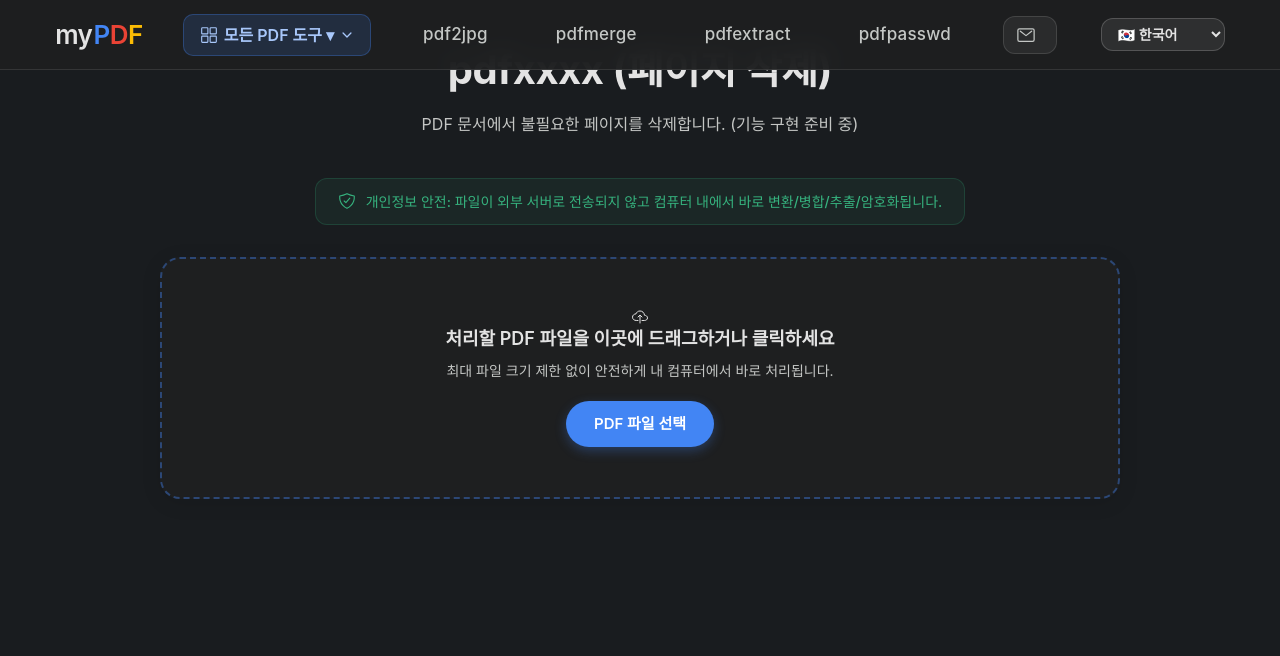
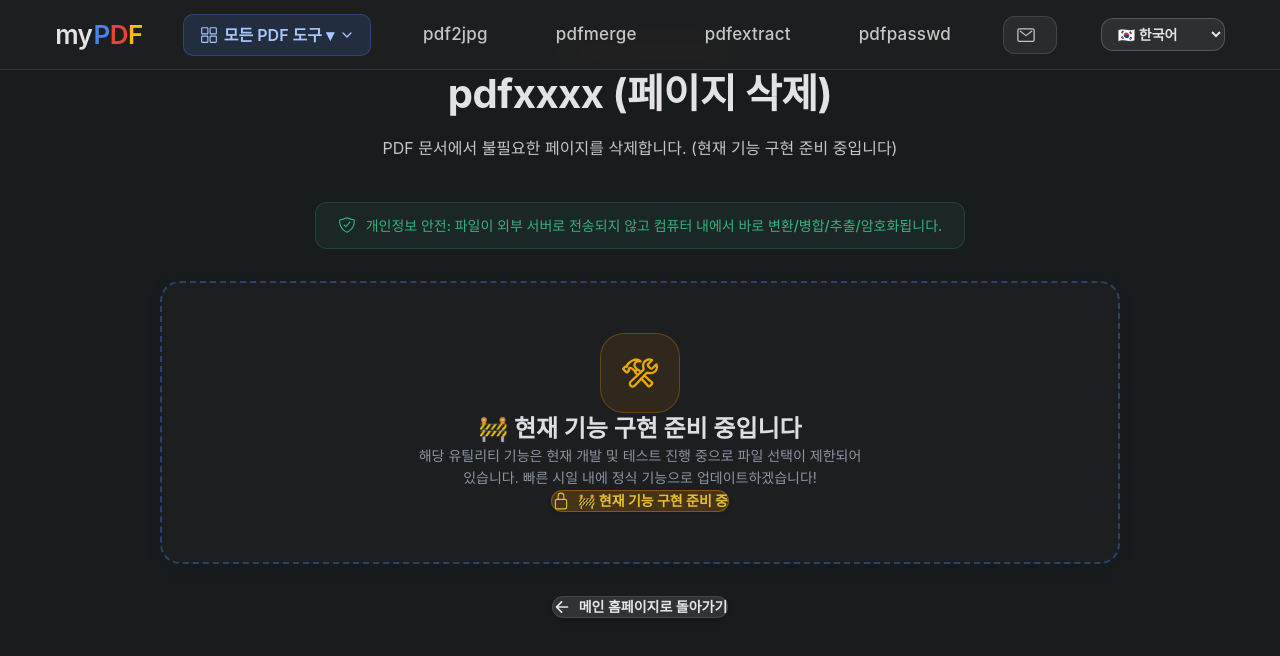
Before and after one commit to HANJAEDUC/pdfutil, a Next.js app: page /pdfxxxx in a window 1280 px wide. Shown: the top 656 px of the page. Built offline with nearby package versions, Linux system fonts and the light colour scheme.

Commit message:
Disable file selection button and display clear '현재 기능 구현 준비 중입니다' state on reference demo tool pages

```diff
--- a/src/components/DemoToolClient.tsx
+++ b/src/components/DemoToolClient.tsx
@@ -1,14 +1,14 @@
 "use client";
 
-import React, { useState, useRef } from 'react';
+import React from 'react';
 import Link from 'next/link';
 import styles from './PdfConverterClient.module.css';
 import { useLanguage } from '@/lib/LanguageContext';
 import {
-  IoCloudUploadOutline,
   IoShieldCheckmarkOutline,
-  IoRefreshOutline,
-  IoCheckmarkCircleOutline,
+  IoConstructOutline,
+  IoArrowBackOutline,
+  IoLockClosedOutline,
 } from 'react-icons/io5';
 
 interface DemoToolProps {
@@ -20,70 +20,73 @@
 
 const TOOL_DETAILS_I18N: { [key: string]: { [lang: string]: { title: string; desc: string } } } = {
   pdfxxx: {
-    ko: { title: 'pdfxxx (페이지 분할)', desc: '하나의 PDF 문서를 여러 개로 분할합니다. (기능 구현 준비 중)' },
-    en: { title: 'pdfxxx (Split PDF)', desc: 'Split a PDF document into multiple separate files. (Coming Soon)' },
-    de: { title: 'pdfxxx (PDF Teilen)', desc: 'Teilen Sie ein PDF-Dokument in mehrere Dateien. (In Vorbereitung)' },
+    ko: { title: 'pdfxxx (페이지 분할)', desc: '하나의 PDF 문서를 여러 개로 분할합니다. (현재 기능 구현 준비 중입니다)' },
+    en: { title: 'pdfxxx (Split PDF)', desc: 'Split a PDF document into multiple separate files. (Feature Under Construction)' },
+    de: { title: 'pdfxxx (PDF Teilen)', desc: 'Teilen Sie ein PDF-Dokument in mehrere Dateien. (Funktion in Vorbereitung)' },
   },
   pdfxxxx: {
-    ko: { title: 'pdfxxxx (페이지 삭제)', desc: 'PDF 문서에서 불필요한 페이지를 삭제합니다. (기능 구현 준비 중)' },
-    en: { title: 'pdfxxxx (Delete Pages)', desc: 'Delete unwanted pages from a PDF document. (Coming Soon)' },
-    de: { title: 'pdfxxxx (Seiten Löschen)', desc: 'Löschen Sie unerwünschte Seiten aus einem PDF. (In Vorbereitung)' },
+    ko: { title: 'pdfxxxx (페이지 삭제)', desc: 'PDF 문서에서 불필요한 페이지를 삭제합니다. (현재 기능 구현 준비 중입니다)' },
+    en: { title: 'pdfxxxx (Delete Pages)', desc: 'Delete unwanted pages from a PDF document. (Feature Under Construction)' },
+    de: { title: 'pdfxxxx (Seiten Löschen)', desc: 'Löschen Sie unerwünschte Seiten aus einem PDF. (Funktion in Vorbereitung)' },
   },
   pdfxxxxx: {
-    ko: { title: 'pdfxxxxx (페이지 회전)', desc: 'PDF 각 페이지 방향을 90도 회전시킵니다. (기능 구현 준비 중)' },
-    en: { title: 'pdfxxxxx (Rotate PDF)', desc: 'Rotate PDF pages 90 degrees or 180 degrees. (Coming Soon)' },
-    de: { title: 'pdfxxxxx (PDF Drehen)', desc: 'Drehen Sie PDF-Seiten um 90 oder 180 Grad. (In Vorbereitung)' },
+    ko: { title: 'pdfxxxxx (페이지 회전)', desc: 'PDF 각 페이지 방향을 90도 회전시킵니다. (현재 기능 구현 준비 중입니다)' },
+    en: { title: 'pdfxxxxx (Rotate PDF)', desc: 'Rotate PDF pages 90 degrees or 180 degrees. (Feature Under Construction)' },
+    de: { title: 'pdfxxxxx (PDF Drehen)', desc: 'Drehen Sie PDF-Seiten um 90 oder 180 Grad. (Funktion in Vorbereitung)' },
   },
   pdfxxxxxx: {
-    ko: { title: 'pdfxxxxxx (용량 압축)', desc: 'PDF 문서 용량을 경량화하여 압축합니다. (기능 구현 준비 중)' },
-    en: { title: 'pdfxxxxxx (Compress PDF)', desc: 'Compress and reduce the file size of your PDF. (Coming Soon)' },
-    de: { title: 'pdfxxxxxx (PDF Komprimieren)', desc: 'Reduzieren Sie die Dateigröße Ihres PDFs. (In Vorbereitung)' },
+    ko: { title: 'pdfxxxxxx (용량 압축)', desc: 'PDF 문서 용량을 경량화하여 압축합니다. (현재 기능 구현 준비 중입니다)' },
+    en: { title: 'pdfxxxxxx (Compress PDF)', desc: 'Compress and reduce the file size of your PDF. (Feature Under Construction)' },
+    de: { title: 'pdfxxxxxx (PDF Komprimieren)', desc: 'Reduzieren Sie die Dateigröße Ihres PDFs. (Funktion in Vorbereitung)' },
   },
   pdfxxxxxxx: {
-    ko: { title: 'pdfxxxxxxx (워터마크 추가)', desc: 'PDF 문서에 워터마크 텍스트를 삽입합니다. (기능 구현 준비 중)' },
-    en: { title: 'pdfxxxxxxx (Watermark PDF)', desc: 'Add text or image watermarks to your PDF. (Coming Soon)' },
-    de: { title: 'pdfxxxxxxx (Wasserzeichen)', desc: 'Fügen Sie Wasserzeichen zu Ihrem PDF hinzu. (In Vorbereitung)' },
+    ko: { title: 'pdfxxxxxxx (워터마크 추가)', desc: 'PDF 문서에 워터마크 텍스트를 삽입합니다. (현재 기능 구현 준비 중입니다)' },
+    en: { title: 'pdfxxxxxxx (Watermark PDF)', desc: 'Add text or image watermarks to your PDF. (Feature Under Construction)' },
+    de: { title: 'pdfxxxxxxx (Wasserzeichen)', desc: 'Fügen Sie Wasserzeichen zu Ihrem PDF hinzu. (Funktion in Vorbereitung)' },
   },
   pdfxxxxxxxx: {
-    ko: { title: 'pdfxxxxxxxx (텍스트 추출)', desc: 'PDF 문서에서 본문 텍스트를 추출합니다. (기능 구현 준비 중)' },
-    en: { title: 'pdfxxxxxxxx (Extract Text)', desc: 'Extract plain text content from your PDF file. (Coming Soon)' },
-    de: { title: 'pdfxxxxxxxx (Text Extrahieren)', desc: 'Extrahieren Sie Reinext aus Ihrer PDF-Datei. (In Vorbereitung)' },
+    ko: { title: 'pdfxxxxxxxx (텍스트 추출)', desc: 'PDF 문서에서 본문 텍스트를 추출합니다. (현재 기능 구현 준비 중입니다)' },
+    en: { title: 'pdfxxxxxxxx (Extract Text)', desc: 'Extract plain text content from your PDF file. (Feature Under Construction)' },
+    de: { title: 'pdfxxxxxxxx (Text Extrahieren)', desc: 'Extrahieren Sie Reinext aus Ihrer PDF-Datei. (Funktion in Vorbereitung)' },
   },
   pdfxxxxxxxxx: {
-    ko: { title: 'pdfxxxxxxxxx (OCR 글자 인식)', desc: '스캔 이미지 PDF를 글자 인식(OCR)합니다. (기능 구현 준비 중)' },
-    en: { title: 'pdfxxxxxxxxx (OCR Recognition)', desc: 'Recognize text from scanned PDF images using OCR. (Coming Soon)' },
-    de: { title: 'pdfxxxxxxxxx (OCR Erkennung)', desc: 'Erkennen Sie Text aus gescannten PDF-Dateien. (In Vorbereitung)' },
+    ko: { title: 'pdfxxxxxxxxx (OCR 글자 인식)', desc: '스캔 이미지 PDF를 글자 인식(OCR)합니다. (현재 기능 구현 준비 중입니다)' },
+    en: { title: 'pdfxxxxxxxxx (OCR Recognition)', desc: 'Recognize text from scanned PDF images using OCR. (Feature Under Construction)' },
+    de: { title: 'pdfxxxxxxxxx (OCR Erkennung)', desc: 'Erkennen Sie Text aus gescannten PDF-Dateien. (Funktion in Vorbereitung)' },
   },
 };
 
 export default function DemoToolClient({ toolKey, defaultTitle, defaultDescription }: DemoToolProps) {
   const { lang, t } = useLanguage();
-  const [file, setFile] = useState<File | null>(null);
-  const [isDragging, setIsDragging] = useState(false);
-  const fileInputRef = useRef<HTMLInputElement>(null);
 
   const currentInfo = TOOL_DETAILS_I18N[toolKey]?.[lang] || {
     title: defaultTitle,
     desc: defaultDescription,
   };
 
-  const handleFileSelect = (selectedFile: File) => {
-    if (selectedFile.type !== 'application/pdf' && !selectedFile.name.endsWith('.pdf')) {
-      alert(lang === 'ko' ? 'PDF 파일만 선택 가능합니다.' : 'Please select a valid PDF file.');
-      return;
-    }
-    setFile(selectedFile);
+  const handleDisabledNotice = () => {
     alert(
       lang === 'ko'
-        ? `🚧 [${currentInfo.title}] 기능은 현재 준비 중입니다.\n빠른 시일 내에 정식 기능으로 업데이트해 드리겠습니다!`
-        : `🚧 [${currentInfo.title}] feature is currently under construction.\nWe will update it soon!`
+        ? `🚧 [${currentInfo.title}] 기능은 현재 서비스 구현 준비 중입니다!\n정식 업데이트 완료 후 이용하실 수 있습니다.`
+        : `🚧 [${currentInfo.title}] feature is currently under construction.\nIt will be available after the official update!`
     );
   };
 
   return (
     <div className={styles.container}>
-      {/* 1. Header Section (Exact match to pdf-to-jpg) */}
+      {/* 1. Header Section */}
       <header className={styles.header}>
+        <div className="inline-flex items-center gap-2 px-4 py-1.5 rounded-full bg-amber-500/15 border border-amber-500/30 text-amber-400 text-xs font-bold mb-4 shadow-sm">
+          <IoConstructOutline className="animate-pulse text-sm" />
+          <span>
+            {lang === 'ko'
+              ? '현재 기능 구현 준비 중입니다'
+              : lang === 'de'
+              ? 'Funktion in Vorbereitung (In Kürze)'
+              : 'Feature Under Construction (Coming Soon)'}
+          </span>
+        </div>
+
         <h1 className={styles.title}>
           {currentInfo.title}
         </h1>
@@ -92,98 +95,64 @@
         </p>
       </header>
 
-      {/* 2. Privacy Guarantee Banner (Exact match to pdf-to-jpg) */}
+      {/* 2. Privacy Guarantee Banner */}
       <div className={styles.privacyBanner}>
         <IoShieldCheckmarkOutline size={18} />
         <span>{t.privacy.banner}</span>
       </div>
 
-      {/* 3. Main Dropzone Box (Exact match to pdf-to-jpg) */}
-      {!file ? (
+      {/* 3. Inactive Disabled Dropzone Box */}
       <div
-          className={`${styles.dropzone} ${isDragging ? styles.dragover : ''}`}
-          onDragOver={(e) => {
-            e.preventDefault();
-            setIsDragging(true);
-          }}
-          onDragLeave={() => setIsDragging(false)}
-          onDrop={(e) => {
-            e.preventDefault();
-            setIsDragging(false);
-            if (e.dataTransfer.files && e.dataTransfer.files[0]) {
-              handleFileSelect(e.dataTransfer.files[0]);
-            }
-          }}
-          onClick={() => fileInputRef.current?.click()}
+        className={`${styles.dropzone} opacity-90 cursor-not-allowed border-amber-500/40 bg-amber-500/[0.02]`}
+        onClick={handleDisabledNotice}
       >
-          <IoCloudUploadOutline className={styles.dropIcon} />
+        <div className="w-20 h-20 rounded-3xl bg-amber-500/10 text-amber-400 flex items-center justify-center text-4xl mb-4 border border-amber-500/30 shadow-inner">
+          <IoConstructOutline />
+        </div>
 
-          <h2 className={styles.dropText}>
+        <h2 className="text-2xl font-bold text-gray-100 mb-2">
           {lang === 'ko'
-              ? '처리할 PDF 파일을 이곳에 드래그하거나 클릭하세요'
+            ? '🚧 현재 기능 구현 준비 중입니다'
             : lang === 'de'
-              ? 'PDF-Datei hierher ziehen oder klicken'
-              : 'Drag and drop your PDF file here, or click to select'}
+            ? '🚧 Funktion in Vorbereitung'
+            : '🚧 Feature Under Construction'}
         </h2>
 
-          <p className={styles.subText}>
+        <p className="text-sm text-gray-400 max-w-md mx-auto mb-6 leading-relaxed">
           {lang === 'ko'
-              ? '최대 파일 크기 제한 없이 안전하게 내 컴퓨터에서 바로 처리됩니다.'
+            ? '해당 유틸리티 기능은 현재 개발 및 테스트 진행 중으로 파일 선택이 제한되어 있습니다. 빠른 시일 내에 정식 기능으로 업데이트하겠습니다!'
             : lang === 'de'
-              ? 'Kostenlos ohne Dateigrößenbeschränkung nutzbar.'
-              : 'Free to use with no maximum file size limits.'}
+            ? 'Diese Funktion befindet sich in der Vorbereitung. Die Dateiauswahl ist derzeit deaktiviert.'
+            : 'This utility feature is currently under preparation. File selection is temporarily disabled.'}
         </p>
 
-          <button className={styles.selectBtn} type="button">
-            {lang === 'ko' ? 'PDF 파일 선택' : lang === 'de' ? 'PDF-Datei Auswählen' : 'Select PDF File'}
-          </button>
-
-          <input
-            type="file"
-            accept=".pdf,application/pdf"
-            ref={fileInputRef}
-            className={styles.hiddenInput}
-            onChange={(e) => {
-              if (e.target.files && e.target.files[0]) {
-                handleFileSelect(e.target.files[0]);
-              }
-            }}
-          />
-        </div>
-      ) : (
-        <div className={styles.workspace}>
-          <div className={styles.controlsBar}>
-            <div className={styles.fileSummary}>
-              <span className={styles.fileName}>📄 {file.name}</span>
-              <span className={styles.fileSize}>
-                ({(file.size / 1024 / 1024).toFixed(2)} MB)
+        {/* Disabled Button */}
+        <button
+          className="px-8 py-3.5 bg-amber-500/20 text-amber-300 border border-amber-500/40 font-bold rounded-2xl text-sm transition-all shadow-md cursor-not-allowed inline-flex items-center gap-2"
+          type="button"
+          disabled
+        >
+          <IoLockClosedOutline size={18} />
+          <span>
+            {lang === 'ko'
+              ? '🚧 현재 기능 구현 준비 중'
+              : lang === 'de'
+              ? '🚧 Funktion in Vorbereitung'
+              : '🚧 Feature Under Construction'}
           </span>
-            </div>
-
-            <button className={styles.newFileBtn} onClick={() => setFile(null)}>
-              <IoRefreshOutline /> {lang === 'ko' ? '새 파일' : 'New File'}
         </button>
       </div>
 
-          <div className="bg-[#1e1f20] border border-amber-500/30 rounded-2xl p-8 text-center my-6 shadow-2xl">
-            <h3 className="text-xl font-bold text-amber-300 mb-2">
-              🚧 [{currentInfo.title}] {lang === 'ko' ? '기능은 정식 서비스 준비 중입니다' : 'Feature Under Construction'}
-            </h3>
-            <p className="text-sm text-gray-400 mb-6 max-w-md mx-auto">
-              {lang === 'ko'
-                ? '선택하신 PDF 파일이 정상 확인되었습니다. 빠른 시일 내에 완전한 처리 기능으로 업데이트해 드리겠습니다!'
-                : 'Your PDF file was verified. Full processing functionality will be updated soon!'}
-            </p>
-
+      {/* 4. Return to Home Button */}
+      <div className="mt-10 text-center">
         <Link
           href="/"
-              className="px-8 py-3.5 bg-blue-600 hover:bg-blue-500 text-white font-bold rounded-xl text-sm transition-all shadow-lg inline-flex items-center gap-2 cursor-pointer"
+          className="px-8 py-3.5 bg-white/10 hover:bg-white/20 text-gray-200 font-semibold rounded-xl text-sm transition-all inline-flex items-center gap-2 border border-white/10 shadow-md"
         >
-              <span>{lang === 'ko' ? '메인 홈으로 돌아가기 ➔' : 'Return to Home ➔'}</span>
+          <IoArrowBackOutline size={18} />
+          <span>{lang === 'ko' ? '메인 홈페이지로 돌아가기' : 'Return to Home'}</span>
         </Link>
       </div>
     </div>
-      )}
-    </div>
   );
 }
```
Lines whose indentation alone changed are shown as unchanged.
